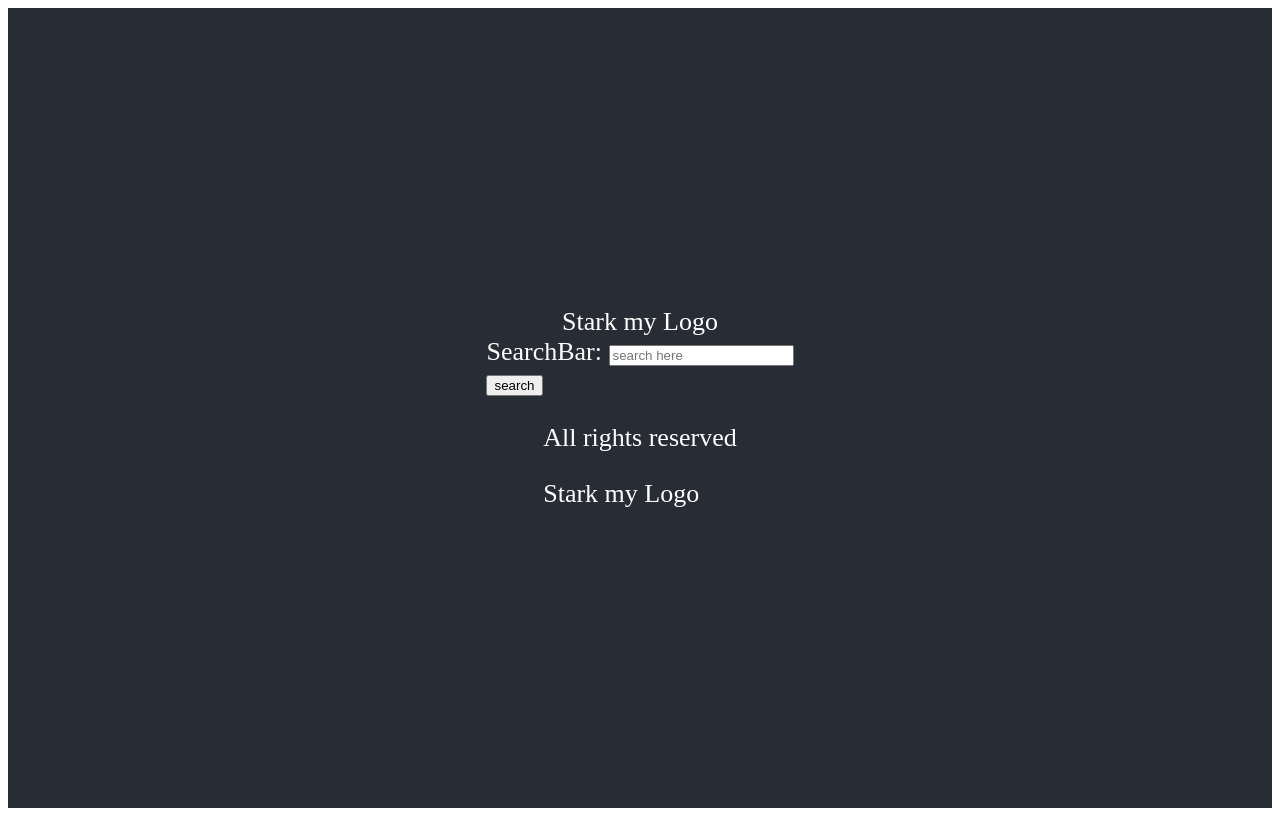
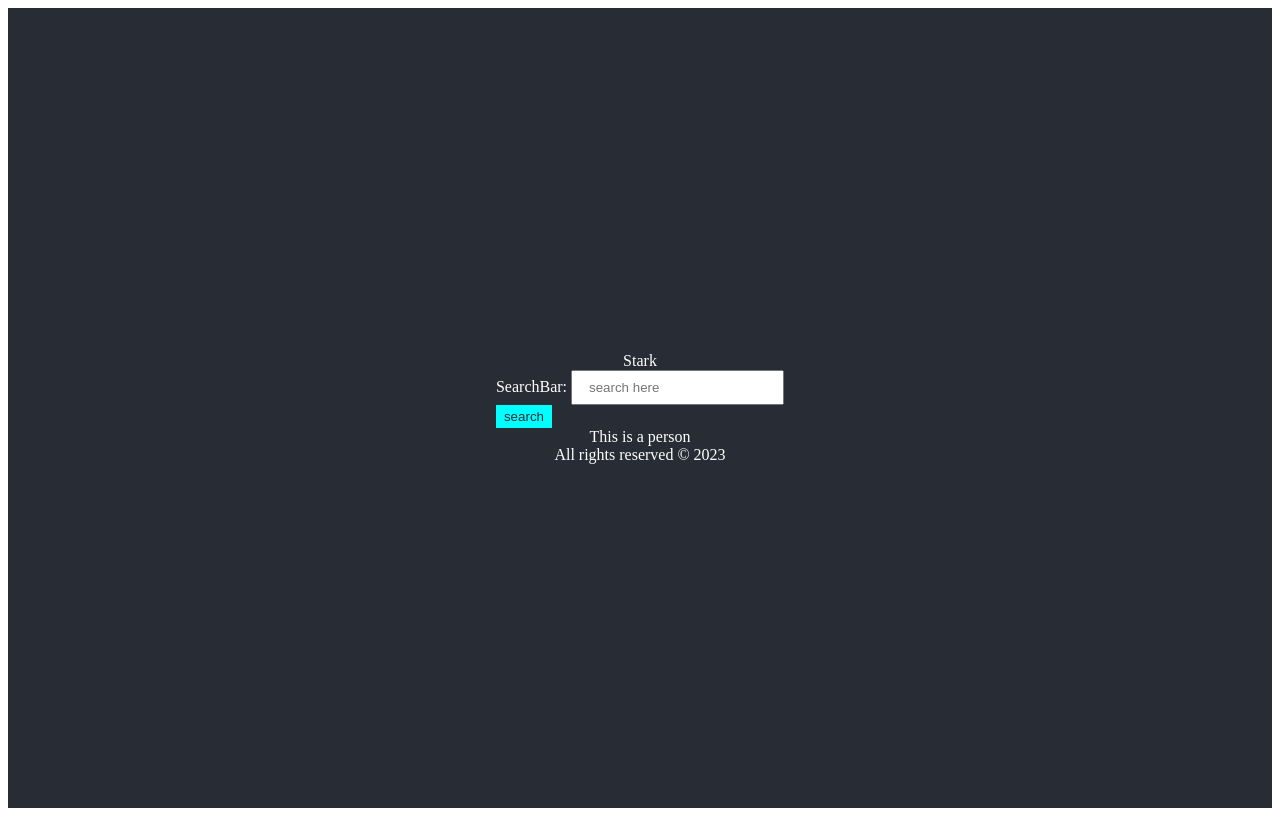
Before and after one commit to Abhinavav23/stark-react-basic, a React (Create React App) app: page / in a window 1280 px wide. Built offline with nearby package versions, Linux system fonts and the light colour scheme.

Commit message:
[5 july 2023] class based component, JSX code, rendering list

```diff
--- a/src/App.css
+++ b/src/App.css
@@ -5,6 +5,16 @@
   flex-direction: column;
   align-items: center;
   justify-content: center;
-  font-size: calc(10px + 2vmin);
   color: white;
 }
+
+#searchBar{
+  padding: 0.5rem 1rem;
+}
+
+.search-button{
+  background-color: aqua;
+  color: #282c34;
+  padding: 0.25rem 0.5rem;
+  border: none;
+}
--- a/src/App.js
+++ b/src/App.js
@@ -1,6 +1,8 @@
 import "./App.css";
 import SearchBar from "./components/SearchBar";
 import { Logo } from "./components/Logo";
+import { PersonList } from "./components/PersonList";
+import Person from "./components/ClassCompEx/Person";
 import { Footer } from "./components/Footer";
 
 function App() {
@@ -9,6 +11,8 @@ function App() {
       <Logo/>
       {/* <SearchBar></SearchBar> */}
       <SearchBar />
+      {/* <PersonList/> */}
+      <Person/>
       <Footer/>
     </div>
   );
--- /dev/null
+++ b/src/components/ClassCompEx/Person.jsx
@@ -0,0 +1,17 @@
+import { Component } from "react";
+
+class Person extends Component{
+    render(){
+        return(
+            <div>This is a person</div>
+        )
+    }
+}
+
+export default Person;
+
+// create a class using class keyword
+// extends component from React
+// implement render method
+// from render method return JSX code
+// export the component
--- a/src/components/Footer.jsx
+++ b/src/components/Footer.jsx
@@ -1,10 +1,4 @@
-import { Logo } from "./Logo";
-
 export const Footer = () => {
-  return (
-    <div>
-      <p>All rights reserved</p>
-      <Logo />
-    </div>
-  );
+  const year = new Date().getFullYear();
+  return <div>All rights reserved &copy; {year}</div>;
 };
--- a/src/components/Logo.jsx
+++ b/src/components/Logo.jsx
@@ -1,3 +1,3 @@
 export const Logo = () => {
-  return <div>Stark my Logo</div>;
+  return <div>Stark</div>;
 };
--- /dev/null
+++ b/src/components/PersonList.jsx
@@ -0,0 +1,85 @@
+import { Logo } from "./Logo";
+
+export const PersonList = () => {
+  const today = new Date();
+  console.log("today", today);
+  console.log("today", today.getFullYear());
+  const year = today.getFullYear();
+  const loginStatus = false;
+  const username = "Abhinav";
+
+  // const value = loginStatus ? username : 'Guest';
+  // console.log(value);
+
+  const numbers = [100, 101, 102, 103];
+  const names = [
+    "Abhinav",
+    "Ujjwal",
+    "Aswath",
+    "Vipin",
+    "Shubham",
+    "Suraj",
+    "Sumit",
+    "Vipin",
+    "Shubham",
+  ];
+
+  return (
+    <div>
+      <br />
+
+
+      <div>Welcome {loginStatus ? username : "Guest"} !</div>
+      {/* <div>{numbers}</div> */}
+      {/* <div>{names}</div> */}
+
+      {/* repeating code  */}
+      {/* <div>Person- 1: {names[0]}</div>
+      <div>Person- 2: {names[1]}</div>
+      <div>Person- 3: {names[2]}</div> */}
+
+      <div>
+        <h3>Person List</h3>
+        {/* we have to loop using JS */}
+        {names.map((el, i) => {
+          return (
+            // key prop is required when we render a list of elements
+            // the value for key prop should be unique
+            // this key prop is used by React internally
+            <div key={`id-${i}`}>
+              Person - {i + 1} : {el}
+            </div>
+          );
+        })}
+      </div>
+    </div>
+  );
+};
+
+// ternary
+// condition ? 'true case' : 'false case'
+
+// Welcome Abhinaav
+// Welcome Guest
+
+// create a tag in HTML
+// select that tag
+// calculate value
+// insert calculated value in tag
+
+// Person-1 : 'Abhinav'
+// Person-2 : 'Abhinav'
+// Person-3 : 'Abhinav'
+
+// <div>Person - 1 : Abhinav </div>
+
+
+// const arr  = [1,5,8,3];
+
+// const doubleArr = arr.map((el) => {
+//     return el*2
+// })
+
+// console.log(doubleArr);
+
+//
--- a/src/components/SearchBar.jsx
+++ b/src/components/SearchBar.jsx
@@ -3,9 +3,9 @@ function SearchBar() {
     <div>
         <div>
             <label>SearchBar: </label>
-            <input type="text" placeholder="search here" />
+            <input type="text" placeholder="search here" id="searchBar"/>
         </div>
-        <button>search</button>
+        <button className="search-button">search</button>
     </div>
   );
 }
```
